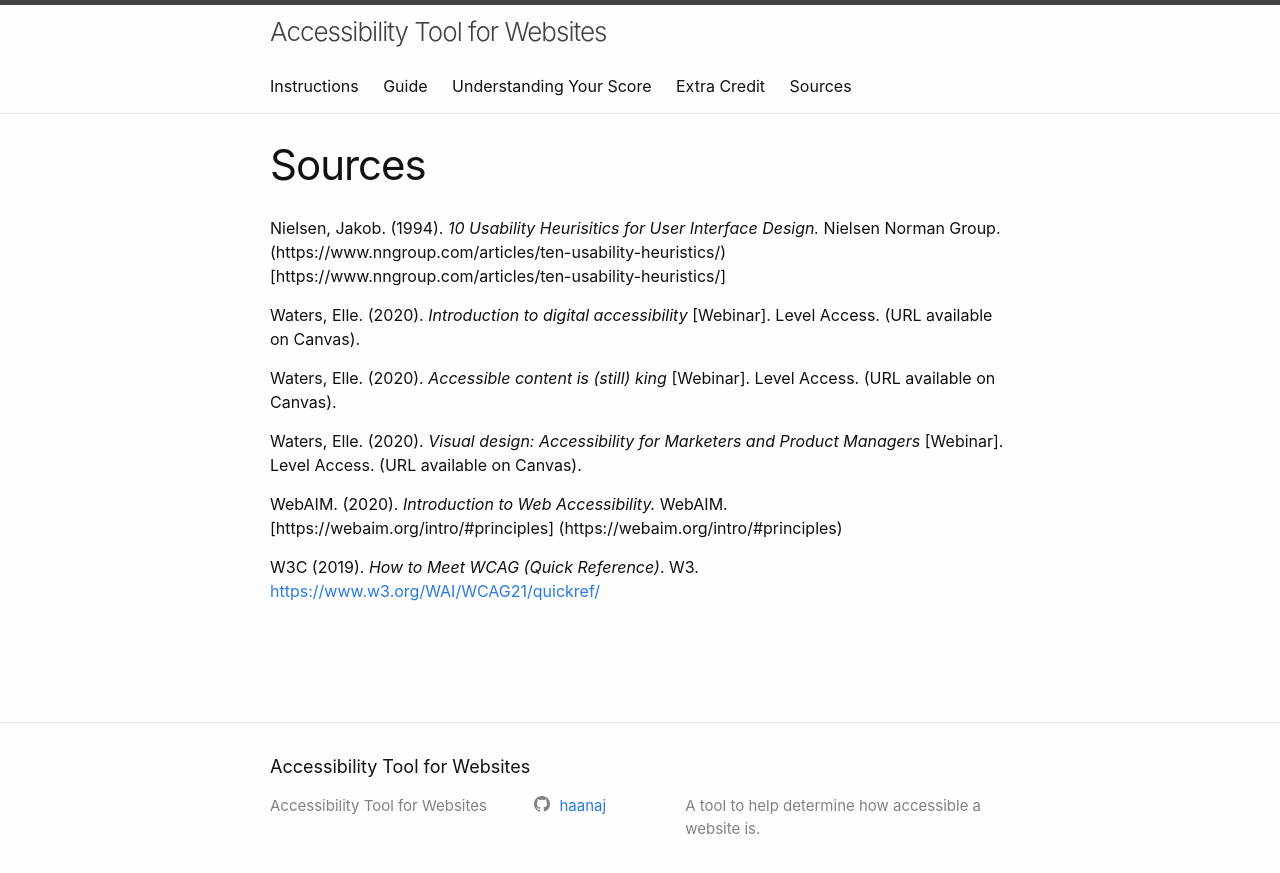
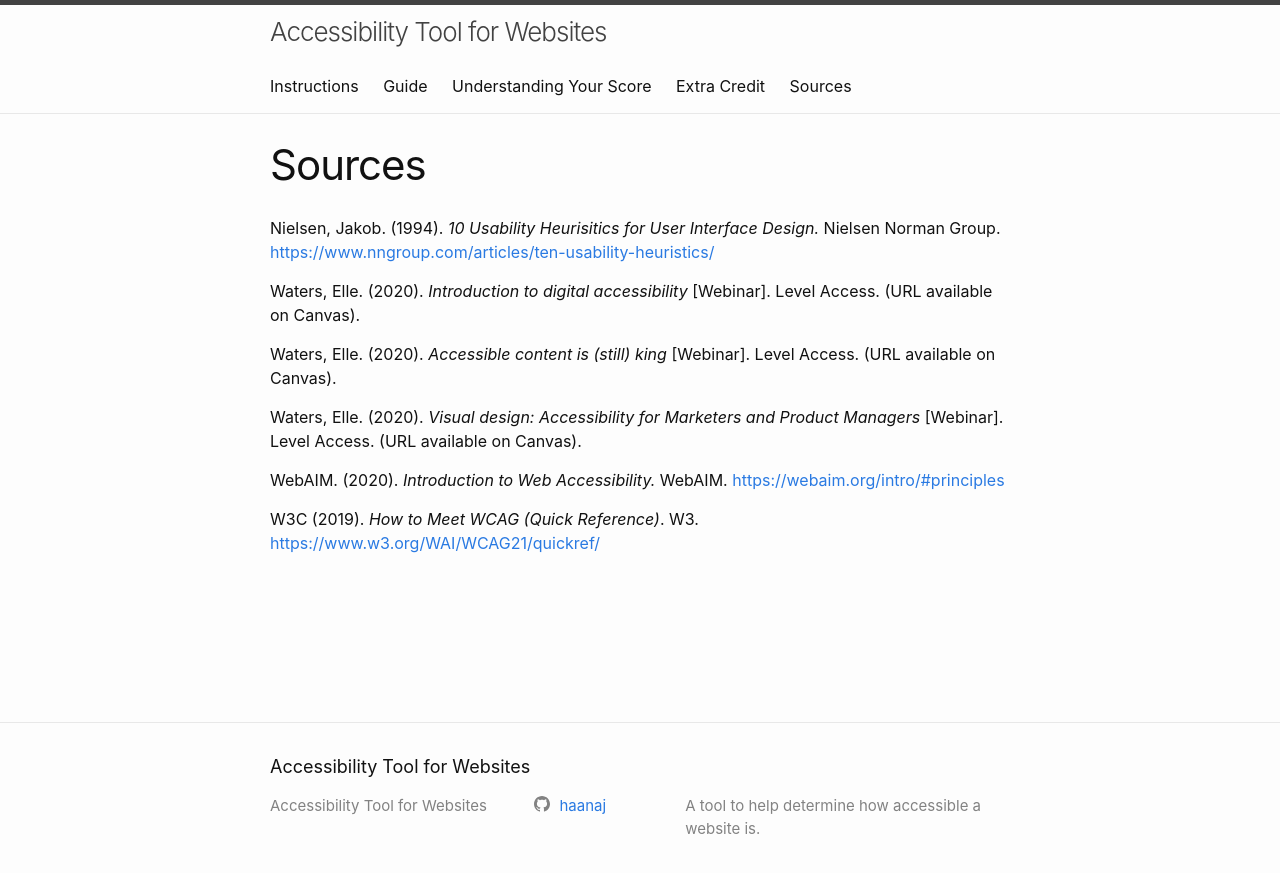
Before and after one commit to haanaj/accessibility-tool, a Jekyll site: the page built from sources.md, in a window 1280 px wide. Shown: the top 873 px of the page. Built offline with Jekyll 4.4.1, drawn with Linux system fonts in a browser that asks for light colours.

Commit message:
Fixing links on the source page

```diff
--- a/sources.md
+++ b/sources.md
@@ -5,7 +5,7 @@ permalink: /sources/
 weight: 5
 ---
 
-Nielsen, Jakob. (1994). *10 Usability Heurisitics for User Interface Design.* Nielsen Norman Group. (https://www.nngroup.com/articles/ten-usability-heuristics/)[https://www.nngroup.com/articles/ten-usability-heuristics/]
+Nielsen, Jakob. (1994). *10 Usability Heurisitics for User Interface Design.* Nielsen Norman Group. [https://www.nngroup.com/articles/ten-usability-heuristics/](https://www.nngroup.com/articles/ten-usability-heuristics/)
 
 Waters, Elle. (2020). *Introduction to digital accessibility* [Webinar]. Level Access. (URL available on Canvas).
 
@@ -13,6 +13,6 @@ Waters, Elle. (2020). *Accessible content is (still) king* [Webinar]. Level Acce
 
 Waters, Elle. (2020). *Visual design: Accessibility for Marketers and Product Managers* [Webinar]. Level Access. (URL available on Canvas).
 
-WebAIM. (2020). *Introduction to Web Accessibility.* WebAIM. [https://webaim.org/intro/#principles] (https://webaim.org/intro/#principles)
+WebAIM. (2020). *Introduction to Web Accessibility.* WebAIM. [https://webaim.org/intro/#principles](https://webaim.org/intro/#principles)
 
 W3C (2019). *How to Meet WCAG (Quick Reference)*. W3. [https://www.w3.org/WAI/WCAG21/quickref/](https://www.w3.org/WAI/WCAG21/quickref/)
```
